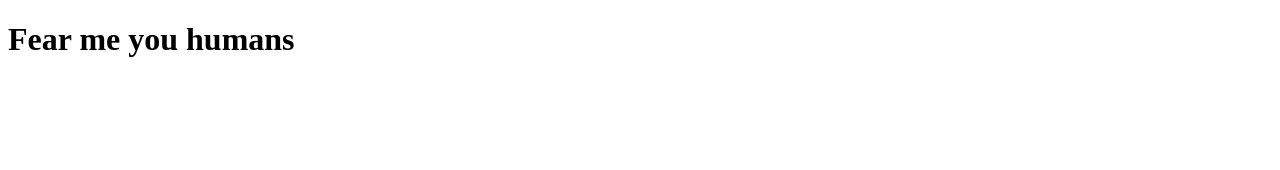
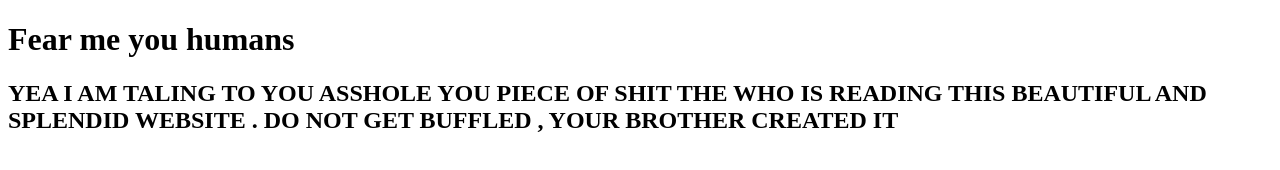
Before and after one commit to itsmuhammadlal/Loki, a plain HTML site: page god of stories/index.html in a window 1280 px wide. Drawn offline with Linux system fonts and the light colour scheme.

Commit message:
small addition

```diff
--- a/god of stories/index.html
+++ b/god of stories/index.html
@@ -5,5 +5,6 @@
 </head>
 <body>
 <h1>Fear me you humans</h1>
+<h2>YEA I AM TALING TO YOU ASSHOLE YOU PIECE OF SHIT THE WHO IS READING THIS BEAUTIFUL AND SPLENDID WEBSITE . DO NOT GET BUFFLED , YOUR BROTHER CREATED IT</h2>
 </body>
 </html>
```
